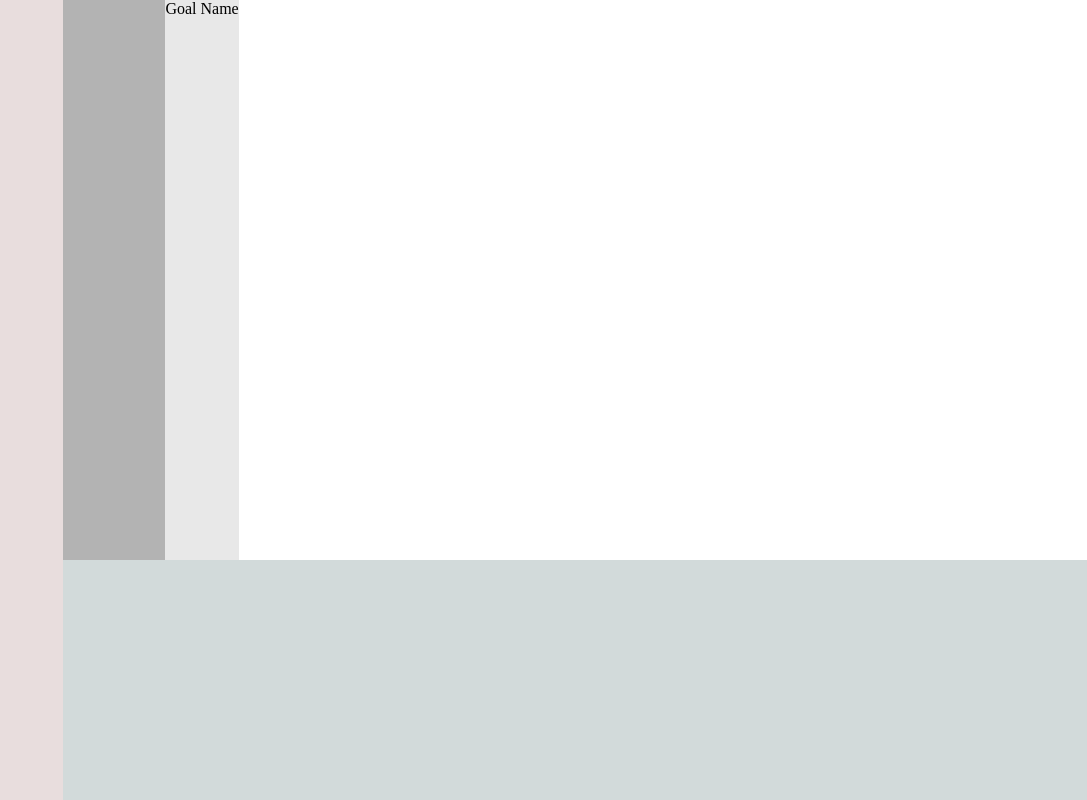
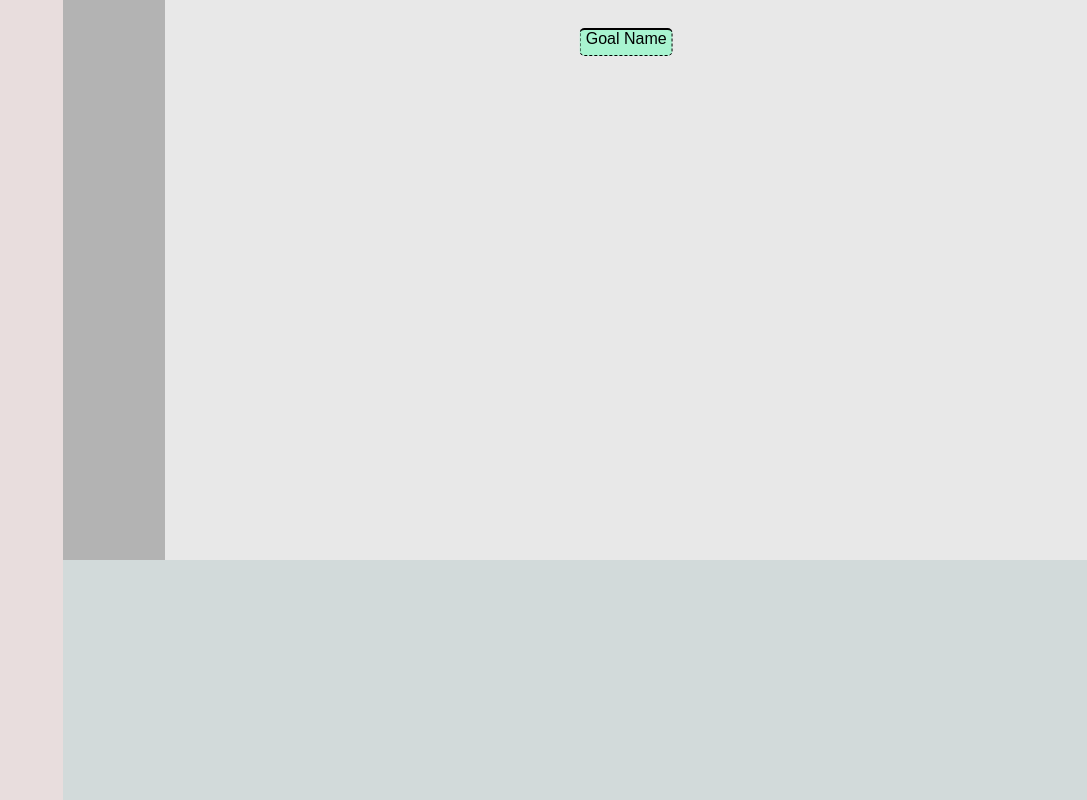
Before and after one commit to AlekseyPanas/StorageTree, a React (Vite) app in the folder day_planner/: page / in a window 1280 px wide. Shown: the whole page, without its empty margins (193-1280 px from the left). Built offline with nearby package versions, Linux system fonts and the light colour scheme.

Commit message:
building main view

```diff
--- a/day_planner/src/App.tsx
+++ b/day_planner/src/App.tsx
@@ -14,12 +14,15 @@ function App({ stateLayer }: AppProps) {
     //      and if gone offline, it checks the existence of a token and assumes the user is the latest one logged in
 
     // Grab initial core app state
-    const [appDataState, setAppDataState] = useState(stateLayer.get_current_state().data);
+    const [appDataState, setAppDataState] = useState<AppState | null>(stateLayer.get_current_state().data);
 
     // Subscribe to receive state updates
     useEffect(() => {
         stateLayer.on_state_change((newState: AppState) => { setAppDataState(newState); })
     }, []);
+
+    // State related only to the view
+    const [hourRange, setHourRange] = useState<[number, number]>([7, 24]);
 
     return (
     <div className="day-view-container" style={{display: "flex", width: '100vw', height: '100vh', margin: 0, padding: 0}}>
@@ -32,14 +35,41 @@ function App({ stateLayer }: AppProps) {
                 <div className="main-grid-left-bar" style={{width:'10%', height:'100%', margin: 0, padding: 0, backgroundColor: 'rgb(179,179,179)'}}>
 
                 </div>
-                <div className="main-grid-day-col" style={{height: '100%', margin: 0, padding: 0, backgroundColor: 'rgb(232,232,232)'}}>
-                    <div className="goal-block">
-                        Goal Name
+                <div className="main-grid-days-container" style={{display: "flex", width: "90%", justifyContent: "space-between"}}>
+                    <div className="main-grid-day-col" style={{
+                        flex: 1,
+                        position: "relative",
+                        height: '100%',
+                        margin: 0,
+                        padding: 0,
+                        backgroundColor: 'rgb(232,232,232)'
+                    }}>
+                        <div className="goal-block" style={{
+                            backgroundColor: "rgb(168,244,208)",
+                            paddingLeft: "5px",
+                            paddingRight: "5px",
+                            borderRadius: "5px",
+                            fontFamily: "sans-serif",
+                            height: "25px",
+                            overflow: "hidden",
+                            borderTop: "solid 2px",
+                            borderBottom: "dashed 1px",
+                            borderRight: "dashed 1px",
+                            borderLeft: "dashed 1px",
+                            position: "absolute",
+                            top: "5%",
+                            left: '50%',
+                            transform: 'translateX(-50%)'
+                        }}>
+                            Goal Name
+                        </div>
                     </div>
                 </div>
+
             </div>
 
-            <div className="main-grid-bottom-half" style={{width: '100%', height: '30%', margin: 0, padding: 0, backgroundColor: 'rgb(210,218,218)'}}>
+            <div className="main-grid-bottom-half"
+                 style={{width: '100%', height: '30%', margin: 0, padding: 0, backgroundColor: 'rgb(210,218,218)'}}>
                 <div className="main-grid-left-bar">
 
                 </div>
```
